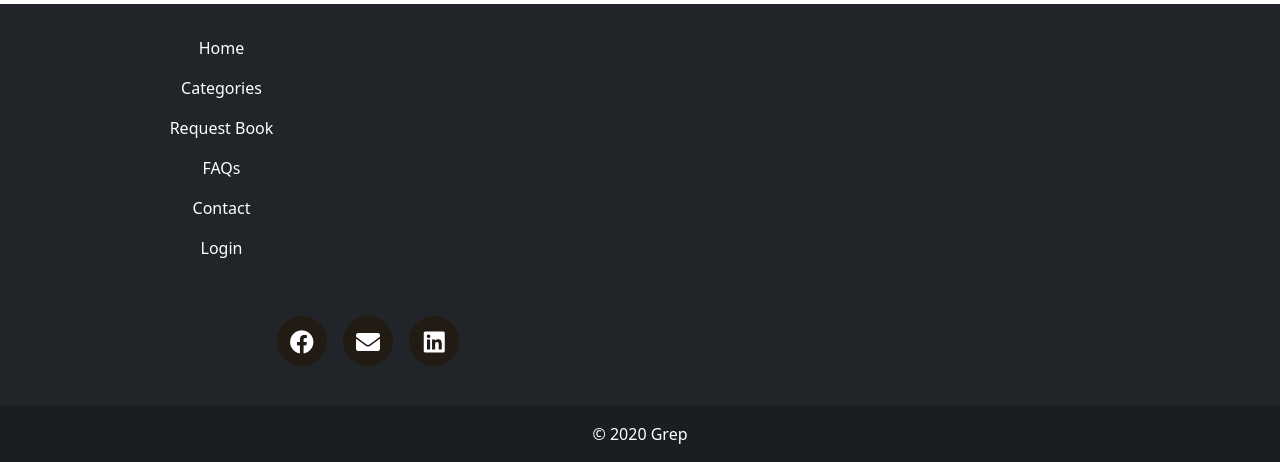
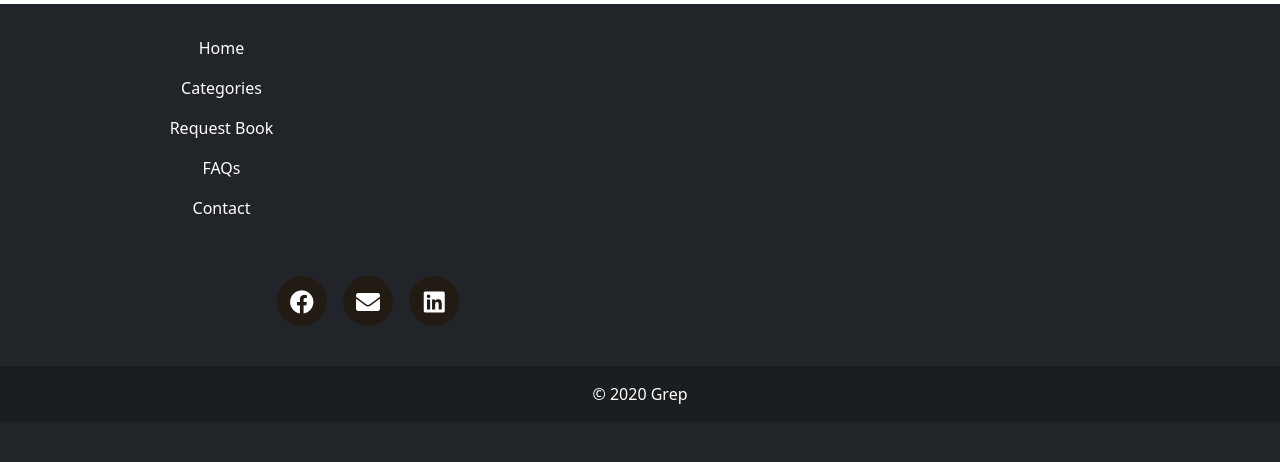
Before and after one commit to SakshyamShrestha/Online-Library, a Django app: page / in a window 1280 px wide. Shown: the part 813-1275 px from the top of the page. After the commit the page ends 1217 px from the top, so only its background shows below. Run offline with Django 3.2, Linux system fonts and the light colour scheme; data that the repository does not hold is empty.

Commit message:
code comments and final fixes

```diff
--- a/library_project/urls.py
+++ b/library_project/urls.py
@@ -19,10 +19,13 @@ from django.urls import path, include
 from django.conf import settings
 from django.conf.urls.static import static
 
+# default url patterns
 urlpatterns = [
     path('admin/', admin.site.urls),
     path('', include('pages.urls')),
     path('', include('users.urls')),
 ]
+
+# new pattern for static media
 if settings.DEBUG:
     urlpatterns += static(settings.MEDIA_URL, document_root = settings.MEDIA_ROOT)
--- a/pages/static/pages/css/style.css
+++ b/pages/static/pages/css/style.css
@@ -1,23 +1,29 @@
+/* root variable  */
 :root{
   font-family: 'Roboto', sans-serif;
 }
 .selector-for-some-widget {
   box-sizing: content-box;
 }
+/* footer background  */
 nav, footer{
   background-color: rgb(34, 34, 34);
 }
+/* navigation menu lists  */
 .menu-nav li{
   padding: 1px 2px;
 }
+/* hover effects on navigation menus  */
 .menu-nav li:hover{
   border-bottom: 2px white solid;
   padding: 0px 2px;
 }
+/* logo image  */
 .logo-img{
   width: 50px;
   margin-top: -10px;
 }
+/* style for landing page  */
 .landing-div{
   background-image: url('../images/library.jpg');
   height: 600px;
--- a/pages/templates/pages/base.html
+++ b/pages/templates/pages/base.html
@@ -18,15 +18,20 @@
       rel="stylesheet"
     />
     <title>LMS</title>
+    <!-- inernal css -->
     <style>
+
+    /* footer navigation styles  */
       .footer-nav-a:hover {
         transform: translateY(-4px);
         transition:0.3s;
         color: white;
       }
+      /* footer icons styles  */
       .foot-icons{
         font-size: 30px;
       }
+      /* social media icons styles */
       .social-icon {
       color: white;
       background: #221B14;
@@ -38,6 +43,7 @@
       text-align: center;
       display: inline-block;
     }
+    /* footer icons hover effects */
     .foot-ul li:hover {
     transform: translateY(-4px);
     transition:0.3s;
@@ -45,6 +51,7 @@
     </style>
   </head>
   <body>
+    <!-- fetches the page containing navigation bar from templates  -->
     {% include 'pages/navbar.html' %} {% block content %} {% endblock %}
 
     <!-- Footer -->
@@ -98,22 +105,21 @@
                     >Contact</a
                   >
                 </li>
-                <li class="nav-item">
-                  <a
-                    class="nav-link active footer-nav-a"
-                    aria-current="page"
-                    href="{% url 'login' %}"
-                    >Login</a
-                  >
-                </li>
               </ul>
             </div>
+
             <div class="col-md-4"></div>
+            <!-- footer social media links -->
             <div class="col-md-4 foot-icons" style="margin-left: 100px;">
+
               <ul class="list-inline mt-5 foot-ul">
+                <!-- facebook icon -->
                 <li class="list-inline-item"><a href="https://www.facebook.com/heraldcollegektm/" target="_blank" ><i class="fab fa-facebook social-icon"></i></a></li>
+                <!-- email icon -->
                 <li class="list-inline-item"><a href="mailto:info@heraldcollege.edu.np" target="_blank" ><i class="fas fa-envelope social-icon"></i></a></li>
+                <!-- linkedin icon -->
                 <li class="list-inline-item"><a href="https://www.linkedin.com/school/herald-college-kathmandu/https://www.linkedin.com/school/herald-college-kathmandu/" target="_blank" ><i class="fab fa-linkedin social-icon"></i></a></li>
+
              </ul>
             </div>
             <!--Grid column-->
@@ -130,6 +136,8 @@
       <!-- Copyright -->
     </footer>
     <!-- Footer -->
+
+    <!-- Jquery script -->
     <script
       src="https://cdn.jsdelivr.net/npm/bootstrap@5.0.0-beta3/dist/js/bootstrap.bundle.min.js"
       integrity="sha384-JEW9xMcG8R+pH31jmWH6WWP0WintQrMb4s7ZOdauHnUtxwoG2vI5DkLtS3qm9Ekf"
--- a/pages/urls.py
+++ b/pages/urls.py
@@ -1,8 +1,13 @@
 from django.urls import path
+# imports specific views from views.py
 from .views import HomePageView, ContactView, BookreqView, FaqView, new_contact, new_bookreq
+# imports all views from views.py
 from . import views
 
+#url patterns for the pages
 urlpatterns = [
+
+    # urls for class as well as function based views
     path('', HomePageView.as_view(), name='home'),
     path('categories/', views.categories, name='categories'),
     path('contact/', views.ContactView, name='contact'),
```
Also changed, not shown: pages/forms.py (deleted, +0 -14 lines), pages/models.py (+13 -0 lines), pages/templates/pages/bookreq.html (+12 -0 lines), pages/templates/pages/categories.html (+8 -1 lines), pages/templates/pages/contact.html (+13 -0 lines), pages/templates/pages/index.html (+14 -0 lines), pages/templates/pages/navbar.html (+8 -0 lines), pages/views.py (+12 -7 lines).
